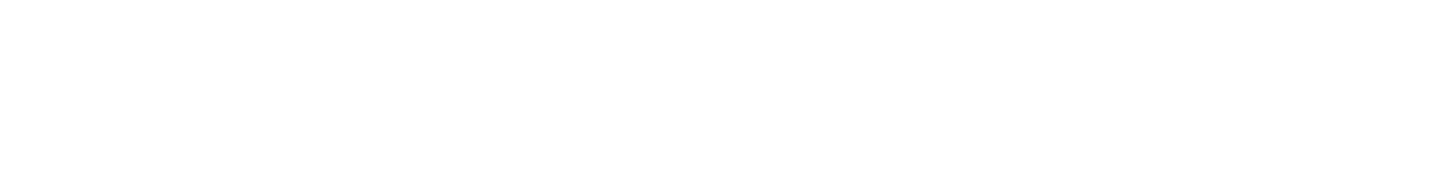
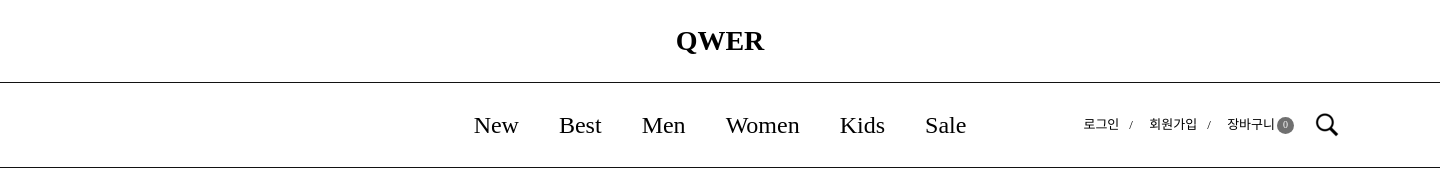
Before and after one commit to park-sehyuk/project_qwer, a plain HTML site: page include/header.html in a window 1280 px wide. Shown: the whole page, 1440 px wide, since content can reach past the window. Drawn offline with Linux system fonts and the light colour scheme.

Commit message:
header,footer

```diff
--- a/css/commen.css
+++ b/css/commen.css
@@ -2,9 +2,130 @@
 
 /* 페이지에 상관없이 사용되는(헤더, 푸터, 버튼등) 스타일 저장 */
 
-body{
-    font-family: 'Spoqa Han Sans Neo', 'sans-serif';
-    font-size: 14px;
-    line-height: 1.5;
-    color: #121212;
+body {
+  font-family: 'Spoqa Han Sans Neo', 'sans-serif';
+  font-size: 14px;
+  line-height: 1.5;
+  color: #121212;
 }
+a {
+  color: black;
+}
+#wrapper {
+  width: 1440px;
+  height: auto;
+}
+header {
+  position: relative;
+  width: 100%;
+  height: 100%;
+  color: black;
+}
+
+#header-top {
+  display: flex;
+  justify-content: center;
+  padding: 20px 0px;
+}
+#header-mid {
+  display: flex;
+  align-items: center;
+  justify-content: center;
+  border-top: 1px solid #121212;
+  border-bottom: 1px solid #121212;
+}
+header #category {
+  display: flex;
+  font-size: 24px;
+  font-weight: 400px;
+  gap: 40px;
+}
+header #category > li {
+  color: #222;
+  padding: 24px 0px;
+}
+header #icons {
+  display: flex;
+  gap: 10px;
+  align-items: center;
+  font-size: 13px;
+  font-weight: 400px;
+}
+header .midRight {
+  position: absolute;
+  right: 100px;
+  display: flex;
+  gap: 20px;
+  margin-left: 200px;
+}
+.midRight #icons .login a::after,
+.midRight #icons .signUp a::after {
+  content: '/';
+  display: inline-block;
+  width: 10px;
+  height: 13px;
+  background-color: #fff;
+  margin-left: 10px;
+}
+header .midRight .cart a span {
+  position: relative;
+  top: -1px;
+  display: inline-block;
+  width: 17px;
+  height: 17px;
+  border-radius: 50%;
+  background-color: #707070;
+  color: #fff;
+  font-size: 10px;
+  text-align: Center;
+  margin-left: 2px;
+}
+header .midRight button {
+  display: block;
+  width: 26px;
+  height: 26px;
+  background-image: url(../img/search.png);
+  text-indent: -99999px;
+}
+
+footer {
+  background-color: #f4f4f4;
+  height: auto;
+  padding: 0 25px;
+}
+footer span {
+  display: block;
+  color: #222;
+}
+footer strong {
+  font-weight: bold;
+}
+footer .fMenu {
+  border-bottom: 1px solid #222;
+}
+footer .fMenu ul {
+  display: flex;
+  gap: 30px;
+  padding: 28px 0px;
+  justify-content: center;
+}
+footer .fMenu ul li {
+  position: relative;
+  font-size: 14px;
+  color: #222;
+}
+footer .fMenu ul li:not(:last-child)::after {
+  content: '';
+  display: block;
+  width: 1px;
+  height: 20px;
+  background-color: #c8c8c8;
+  position: absolute;
+  top: 2px;
+  right: -15px;
+}
+.fInfo {
+  display: flex;
+  justify-content: space-between;
+  padding: 24px 0px 40px;
+}
--- a/include/header.html
+++ b/include/header.html
@@ -1,10 +1,42 @@
 <!DOCTYPE html>
 <html lang="ko">
-<head>
-    <meta charset="UTF-8">
-    <meta name="viewport" content="width=device-width, initial-scale=1.0">
-    <title>Document</title>
-</head>
-<body>
-
-</body>
+  <head>
+    <meta charset="UTF-8" />
+    <title>header</title>
+    <link rel="stylesheet" href="../css/base.css" />
+    <link rel="stylesheet" href="../css/commen.css" />
+    <link rel="stylesheet" href="../css/main.css" />
+  </head>
+  <body>
+    <div id="wrapper">
+      <header>
+        <div id="header-top">
+          <h1 class="title"><a href="">QWER</a></h1>
+        </div>
+        <div id="header-mid">
+          <div class="midLeft">
+            <ul id="category">
+              <li><a href="">New</a></li>
+              <li><a href="">Best</a></li>
+              <li><a href="">Men</a></li>
+              <li><a href="">Women</a></li>
+              <li><a href="">Kids</a></li>
+              <li><a href="">Sale</a></li>
+            </ul>
+          </div>
+          <div class="midRight">
+            <ul id="icons">
+              <li class="login"><a href="">로그인</a></li>
+              <li class="signUp"><a href="">회원가입</a></li>
+              <li class="cart">
+                <a href="">장바구니<span>0</span></a>
+              </li>
+            </ul>
+            <button id="search">검색</button>
+          </div>
+        </div>
+      </header>
+    </div>
+    <script></script>
+  </body>
+</html>
```
Also changed, not shown: include/footer.html (+67 -8 lines), img/search.png (added).
